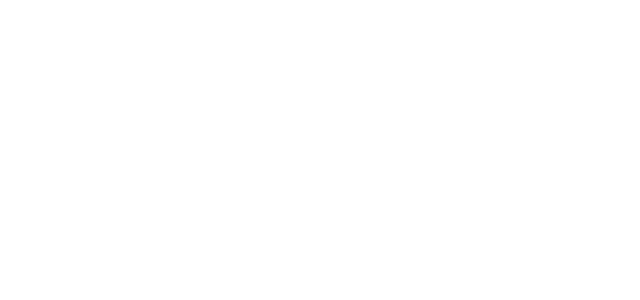
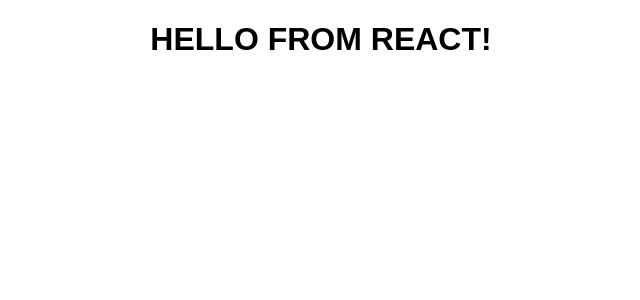
Before and after one commit to ruemisa/conquest-app, a React (Create React App) app in the folder client/: page / in a window 1280 px wide. Shown: the top 300 px of the page, without its empty margins (319-959 px from the left). Built offline with nearby package versions, Linux system fonts and the light colour scheme.

Commit message:
Initial Commit

```diff
--- a/client/src/App.js
+++ b/client/src/App.js
@@ -5,6 +5,7 @@
   render() {
     return (
       <div className="App">
+        <h1>HELLO FROM REACT!</h1>
       </div>
     );
   }
```
